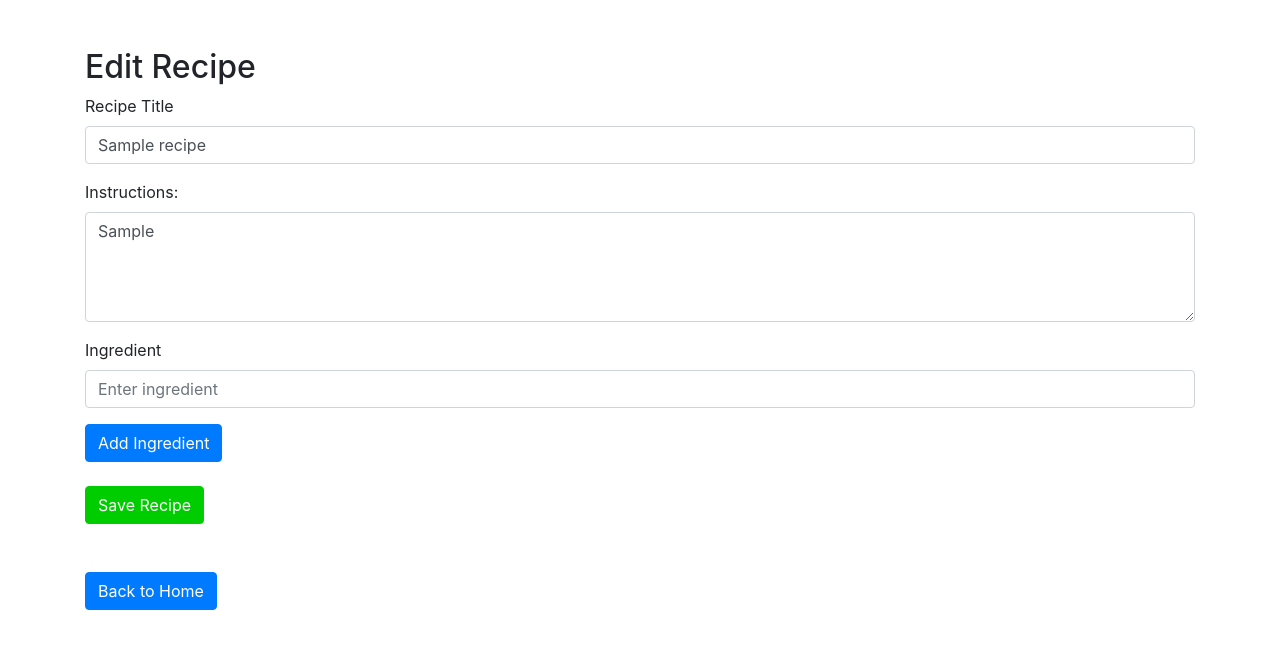
After one commit to Kveti/recipes, a Flask app: page /recipe/edit/1 in a window 1280 px wide. The commit adds this page. Shown: the top 649 px of the page. Run offline with Flask 3, Linux system fonts and the light colour scheme; the visitor is signed in with stand-in values (Sample User, id 1); tables that the repository leaves empty hold one stand-in row (values such as "Sample post").

Commit message:
small fixis

```diff
--- a/routes/recipe_routes.py
+++ b/routes/recipe_routes.py
@@ -69,26 +69,30 @@ def recipe_edit(id=None):
     if 'user_id' not in session:
         return redirect(url_for('login'))
 
+    user_id = session["user_id"]
+    print(user_id)
+
     if request.method == 'POST':
         title = request.form['title']
-        ingredients = request.form['ingredients']
+        ingredients = request.form.getlist('ingredients[]')
         instructions = request.form['instructions']
 
         if id:
             recipe = Recipe.query.get(id)
             recipe.title = title
-            recipe.ingredients = ingredients
+            #recipe.ingredients = ingredients
             recipe.instructions = instructions
         else:
             recipe = Recipe(title=title, ingredients=ingredients, instructions=instructions, user_id=session['user_id'])
-            db.session.add(recipe)
+
 
         db.session.commit()
         flash('Recipe saved successfully!', 'success')
-        return redirect(url_for(f'recipe/{id}'))
+        #return redirect(url_for(f'recipe_bp.recipe/{id}'))
+        return redirect(url_for('recipe_bp.recipe_show', id=id))
 
     recipe = Recipe.query.get(id) if id else None
-    return render_template('recipe_form.html', recipe=recipe)
+    return render_template('recipe_edit.html', recipe=recipe)
 
 @recipe_bp.route('/recipe/add', methods=['GET', 'POST'])
 def recipe_add():
--- a/templates/dashboard.html
+++ b/templates/dashboard.html
@@ -56,7 +56,7 @@
                     <a href="/recipe/{{recipe.id}}"> {{ recipe.title }} </a>
                 </div>
                 <div class="right-elements">
-                    <form action="{{ url_for('recipe_bp.recipe_edit', id=recipe.id) }}" method="POST" style="display:inline;">
+                    <form action="{{ url_for('recipe_bp.recipe_edit', id=recipe.id) }}" method="GET" style="display:inline;">
                         <button type="submit" class="btn btn-secondary" style="background-color: #007bff; border-color: #007bff;">Edit</button>
                     </form> |
                     <form action="{{ url_for('recipe_bp.delete_recipe', id=recipe.id) }}" method="POST" style="display:inline;">
--- /dev/null
+++ b/templates/recipe_edit.html
@@ -0,0 +1,71 @@
+<!DOCTYPE html>
+<html lang="en">
+<head>
+    <meta charset="UTF-8">
+    <meta name="viewport" content="width=device-width, initial-scale=1.0">
+    <title>Edit Recipe</title>
+    <link rel="stylesheet" href="https://cdn.jsdelivr.net/npm/bootstrap@4.5.2/dist/css/bootstrap.min.css">
+</head>
+<body>
+    <div class="container mt-5">
+        <h2>Edit Recipe</h2>
+
+        <form method="POST">
+
+            <div class="form-group">
+                <label for="title">Recipe Title</label>
+                <input type="text" id="title" name="title" class="form-control" value="{{ recipe.title }}" required>
+            </div>
+
+            <div class="form-group">
+                <label for="instructions">Instructions:</label>
+                <textarea id="instructions" name="instructions" class="form-control" rows="4" required>{{ recipe.instructions }}</textarea>
+            </div>
+
+            <!-- Ingredients Section (Dynamic) -->
+            <div id="ingredients-container">
+                <div class="ingredient-group form-group">
+                    <label for="ingredient-1">Ingredient</label>
+                    <input type="text" class="form-control" name="ingredients[]" placeholder="Enter ingredient" required>
+                </div>
+            </div>
+
+            <!-- Add Ingredient Button -->
+            <button type="button" id="add-ingredient" class="btn btn-secondary" style="background-color: #007bff; border-color: #007bff;">Add Ingredient</button>
+
+            <br><br>
+
+            <!-- Submit Button -->
+            <button type="submit" class="btn btn-primary" style="background-color: #00cd00; border-color: #00cd00;">Save Recipe</button>
+        </form>
+
+        <br><br>
+        <a href="{{ url_for('index') }}" class="btn btn-secondary" style="background-color: #007bff; border-color: #007bff;">Back to Home</a>
+    </div>
+
+    <script>
+        let ingredientCount = 1;
+
+        // Add Ingredient field dynamically
+        document.getElementById('add-ingredient').addEventListener('click', function() {
+            ingredientCount++;
+            const ingredientsContainer = document.getElementById('ingredients-container');
+            const newIngredientGroup = document.createElement('div');
+            newIngredientGroup.classList.add('ingredient-group', 'form-group');
+            newIngredientGroup.innerHTML = `
+                <label for="ingredient-${ingredientCount}">Ingredient</label>
+                <input type="text" class="form-control" name="ingredients[]" placeholder="Enter ingredient" required>
+                <button type="button" class="btn btn-danger remove-ingredient">Remove</button>
+            `;
+            ingredientsContainer.appendChild(newIngredientGroup);
+        });
+
+        // Remove an Ingredient field
+        document.addEventListener('click', function(event) {
+            if (event.target.classList.contains('remove-ingredient')) {
+                event.target.closest('.ingredient-group').remove();
+            }
+        });
+    </script>
+</body>
+</html>
```
